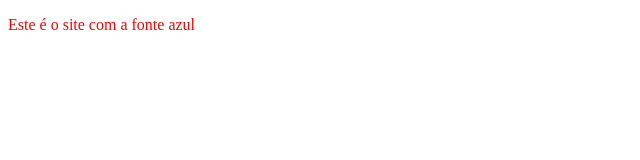
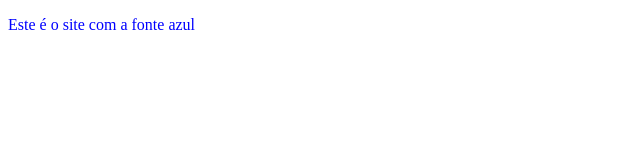
Before and after one commit to alessonviana/deploy_example, a plain HTML site: page index.html in a window 1280 px wide. Shown: the whole page, without its empty margins (0-640 px from the left). Drawn offline with Linux system fonts and the light colour scheme.

Commit message:
Update index.html

```diff
--- a/index.html
+++ b/index.html
@@ -5,6 +5,6 @@
     <title>Página Simples</title>
 </head>
 <body>
-    <p style="color: red;">Este é o site com a fonte azul</p>
+    <p style="color: blue;">Este é o site com a fonte azul</p>
 </body>
 </html>
```
